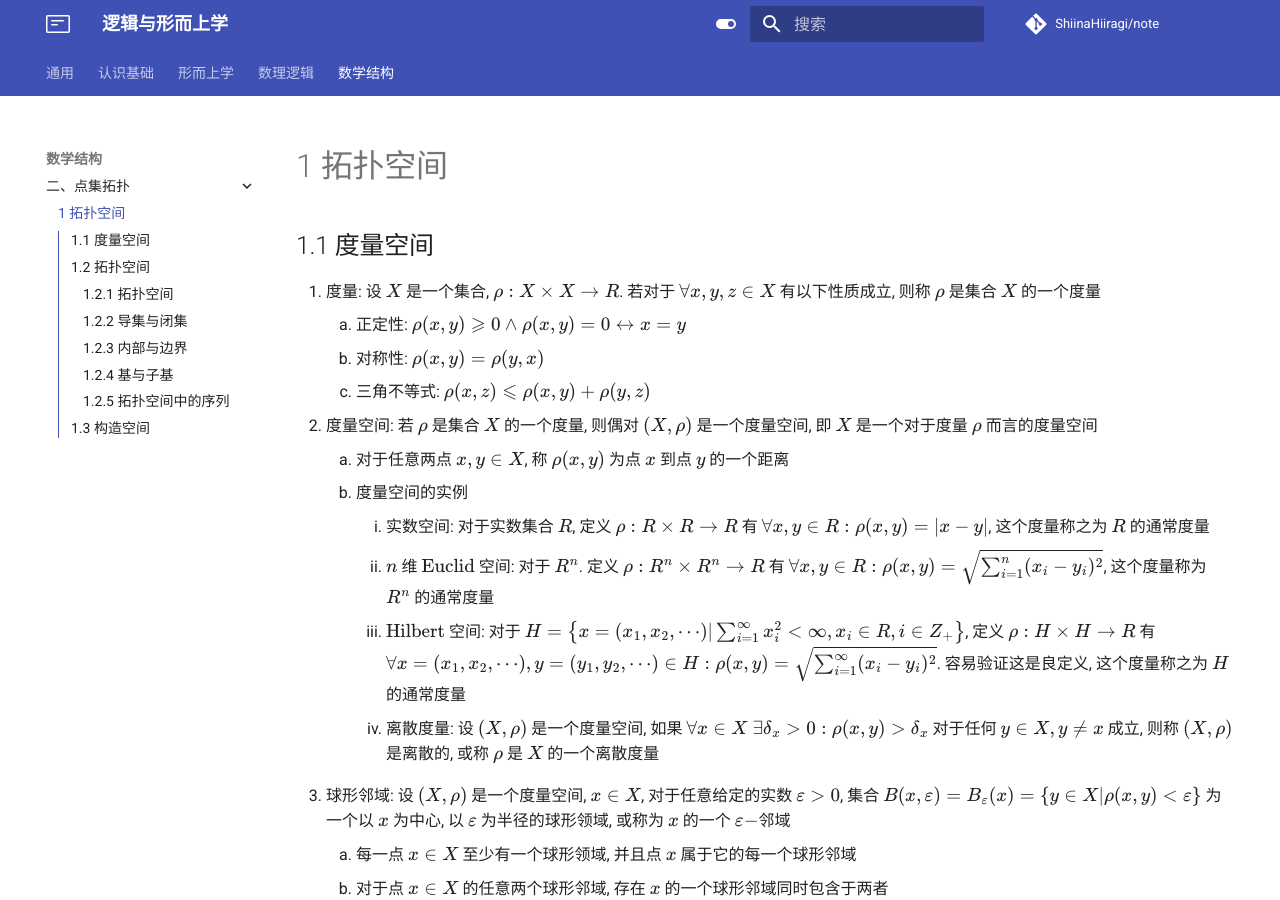
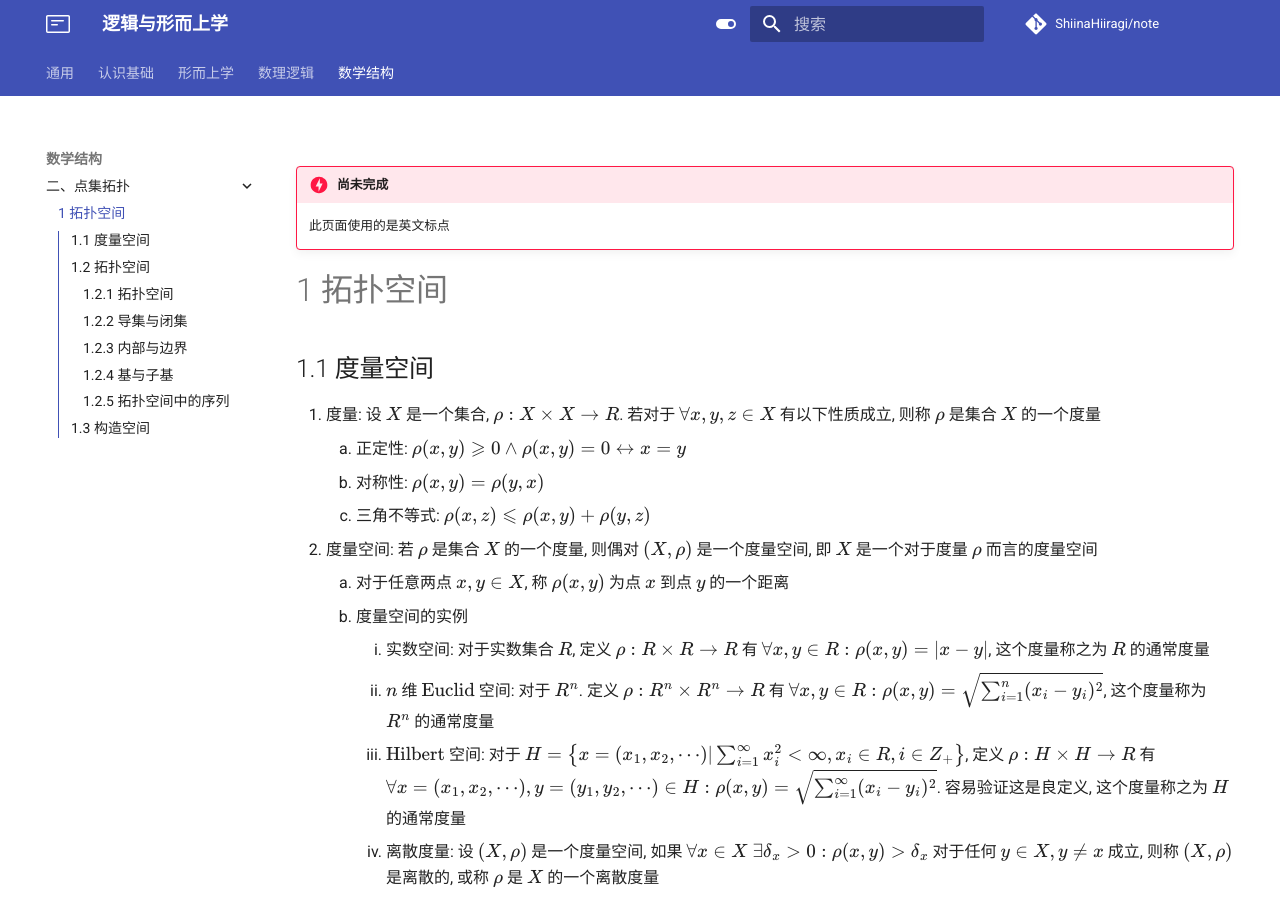
Before and after one commit to ShiinaHiiragi/note, an MkDocs documentation site: the page built from docs/math/top/space.md, in a window 1280 px wide and 900 px high. Built offline with MkDocs 1.6.1 and Material for MkDocs 9.7.7, drawn with Linux system fonts in a browser that asks for light colours; comment, search, counter and statistics services are not loaded.

```diff
--- a/docs/math/top/space.md
+++ b/docs/math/top/space.md
@@ -1,3 +1,6 @@
+!!! danger "尚未完成"
+    此页面使用的是英文标点
+
 # 1 拓扑空间
 
 ## 1.1 度量空间
```
Also changed, not shown: docs/logic/set/real.md (+1 -1 lines), docs/meta/math/contemp.md (+1 -1 lines).
